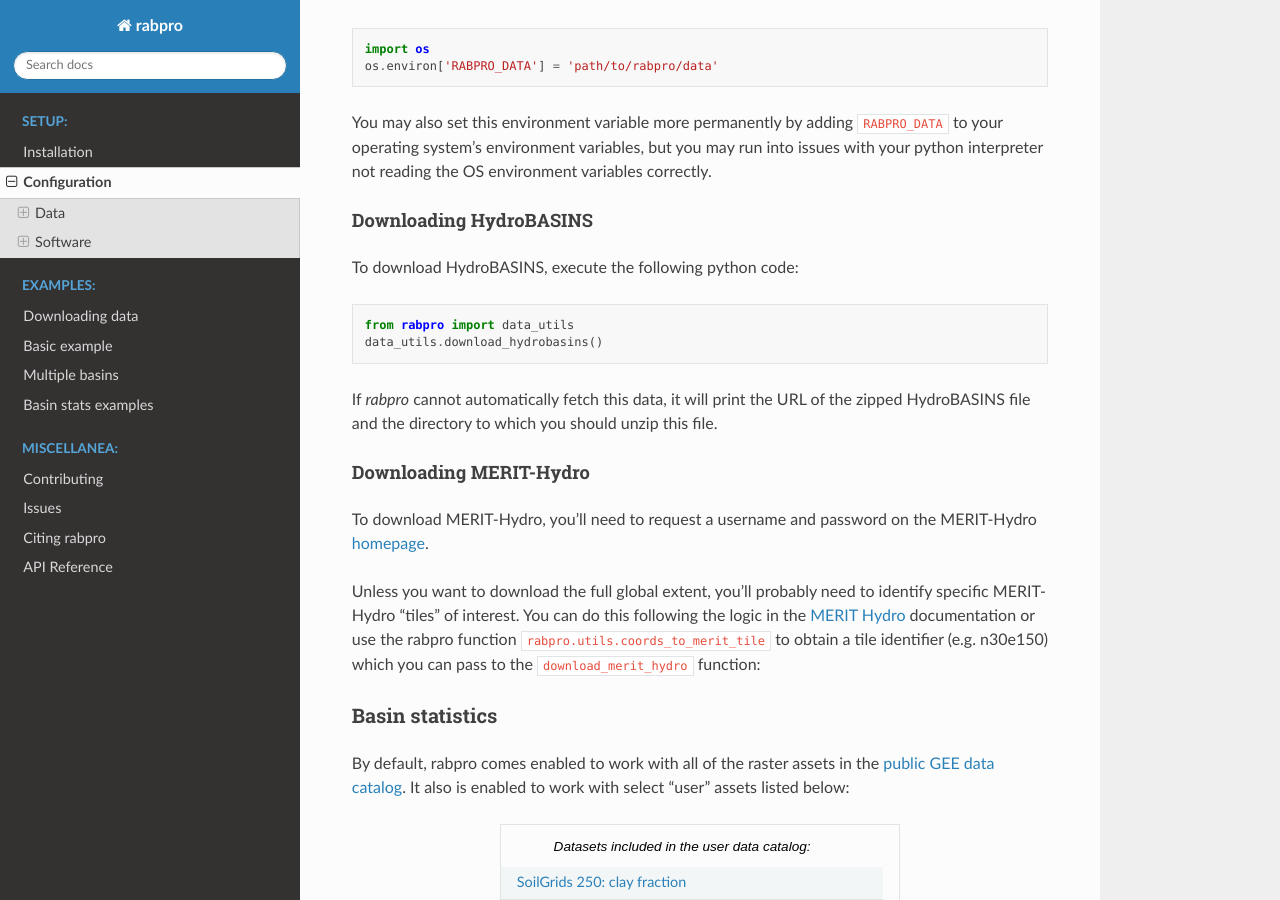
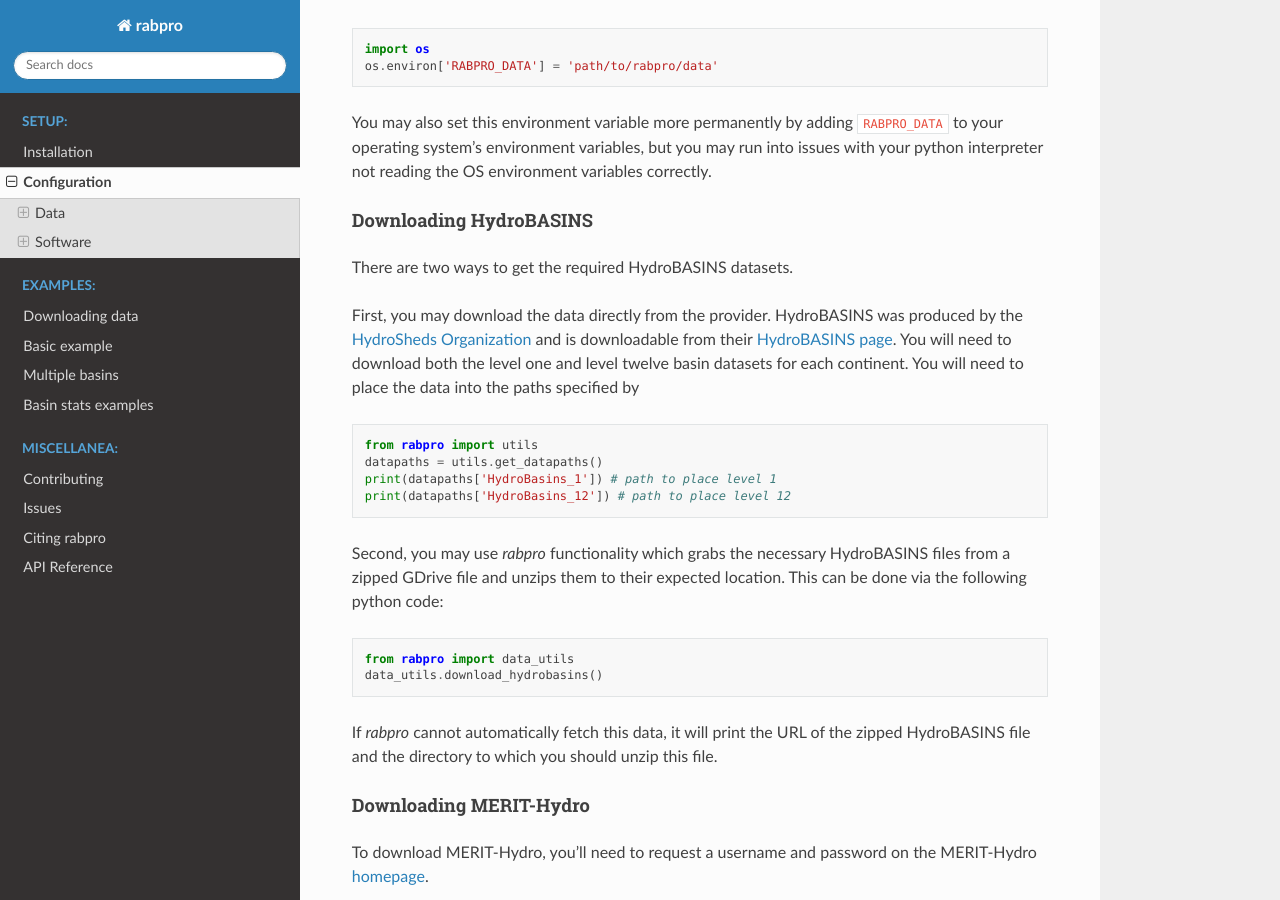
Before and after one commit to VeinsOfTheEarth/rabpro, a Sphinx documentation site: the page built from docs/source/configure/index.rst, in a window 1280 px wide and 900 px high, scrolled down 637 px. Built offline with Sphinx 7.4.7 and the Read the Docs theme 2.0.0, drawn with Linux system fonts in a browser that asks for light colours.

Commit message:
update hydrobasin download docs

```diff
--- a/docs/source/configure/index.rst
+++ b/docs/source/configure/index.rst
@@ -37,8 +37,18 @@
 
 Downloading HydroBASINS
 _______________________
+There are two ways to get the required HydroBASINS datasets.
 
-To download HydroBASINS, execute the following python code:
+First, you may download the data directly from the provider. HydroBASINS was produced by the `HydroSheds Organization <https://www.hydrosheds.org/>`_ and is downloadable from their `HydroBASINS page <https://www.hydrosheds.org/products/hydrobasins>`_. You will need to download both the level one and level twelve basin datasets for each continent. You will need to place the data into the paths specified by
+
+.. code-block:: python
+
+        from rabpro import utils
+        datapaths = utils.get_datapaths()
+        print(datapaths['HydroBasins_1']) # path to place level 1
+        print(datapaths['HydroBasins_12']) # path to place level 12
+
+Second, you may use `rabpro` functionality which grabs the necessary HydroBASINS files from a zipped GDrive file and unzips them to their expected location. This can be done via the following python code:
 
 .. code-block:: python
 
```
